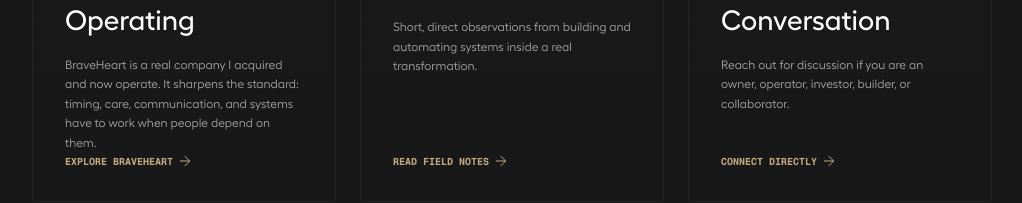
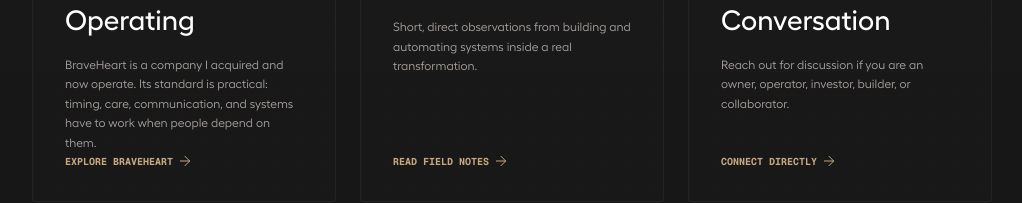
Before and after one commit to ee-prog/castson-site, a Next.js app: page / in a window 1280 px wide. Shown: the part 6787-6990 px from the top of the page, without its empty margins (128-1150 px from the left). Built offline with nearby package versions, Linux system fonts and the light colour scheme.

Commit message:
copy: refine BraveHeart card title and body copy text on homepage

```diff
--- a/src/app/page.tsx
+++ b/src/app/page.tsx
@@ -620,10 +620,10 @@ export default function Home() {
                 <div className="space-y-4 relative z-10">
                   <span className="text-[9px] font-mono text-zinc-500 uppercase tracking-widest block">[ Acquired Company ]</span>
                   <h3 className="text-lg font-medium text-white group-hover:text-emerald-400 transition-colors">
-                    Acquired & Operating
+                    Acquired &<br />Operating
                   </h3>
                   <p className="text-xs text-zinc-400 font-light leading-relaxed">
-                    BraveHeart is a real company I acquired and now operate. It sharpens the standard: timing, care, communication, and systems have to work when people depend on them.
+                    BraveHeart is a company I acquired and now operate. Its standard is practical: timing, care, communication, and systems have to work when people depend on them.
                   </p>
                 </div>
                 <div className="flex items-center gap-1 text-[10px] font-mono font-bold uppercase text-emerald-400 group-hover:text-white transition-colors relative z-10">
```
